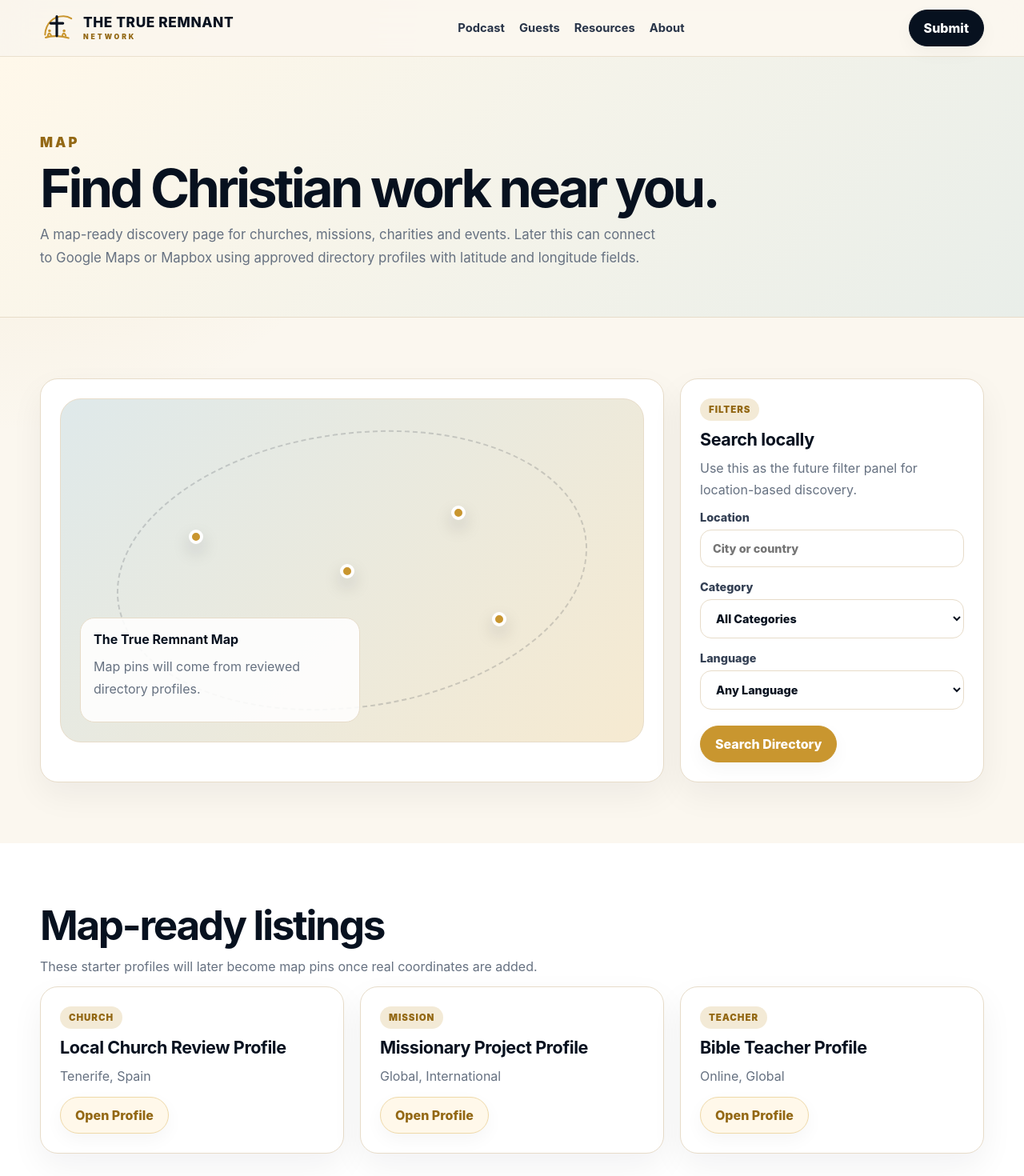
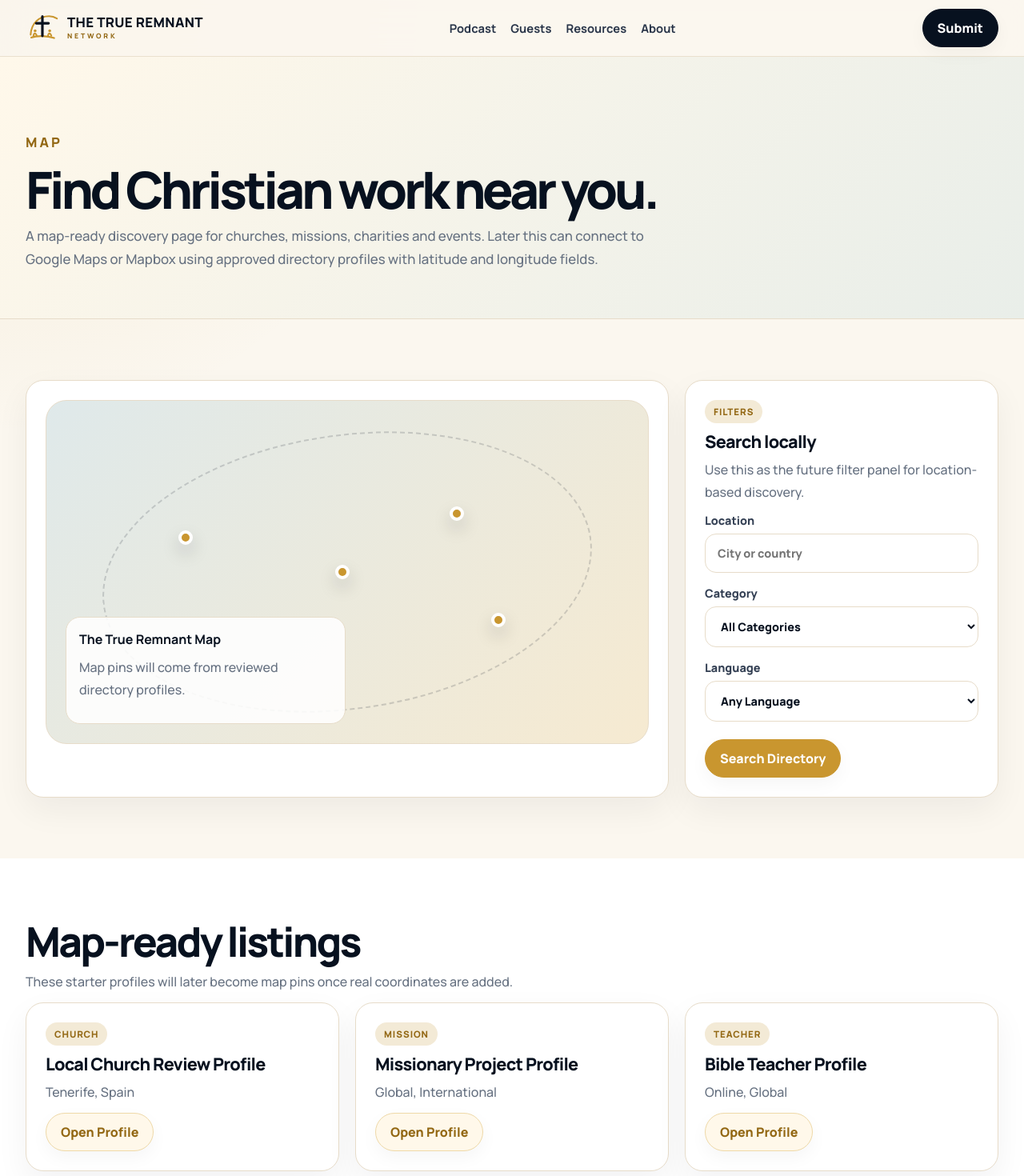
Before and after one commit to dakande85-bit/the-true-remnant-network, a Next.js app: page /map in a window 1280 px wide. Shown: the top 1470 px of the page at 80% size. Built offline with nearby package versions, Linux system fonts and the light colour scheme.

Commit message:
Improve font and header alignment

```diff
--- a/src/app/launch.css
+++ b/src/app/launch.css
@@ -1,30 +1,47 @@
+@import url("https://fonts.googleapis.com/css2?family=Manrope:wght@400;500;600;700;800&display=swap");
+
+body,
+button,
+input,
+textarea,
+select {
+  font-family: Manrope, Inter, ui-sans-serif, system-ui, -apple-system, BlinkMacSystemFont, "Segoe UI", sans-serif;
+}
+
 h1, h2, h3,
 .brand-wordmark strong {
-  font-family: Inter, ui-sans-serif, system-ui, -apple-system, BlinkMacSystemFont, "Segoe UI", sans-serif;
+  font-family: Manrope, Inter, ui-sans-serif, system-ui, -apple-system, BlinkMacSystemFont, "Segoe UI", sans-serif;
 }
 
 h1 {
-  font-size: clamp(2.6rem, 5.2vw, 5.2rem);
-  letter-spacing: -0.055em;
-  line-height: 0.96;
+  font-size: clamp(2.7rem, 5vw, 4.85rem);
+  font-weight: 800;
+  letter-spacing: -0.065em;
+  line-height: 1.02;
+  max-width: 860px;
 }
 
-h2 { letter-spacing: -0.045em; }
+h2 {
+  font-weight: 800;
+  letter-spacing: -0.055em;
+  line-height: 1.06;
+}
+
+h3 {
+  font-weight: 800;
+  letter-spacing: -0.035em;
+}
+
+p { font-weight: 500; }
+
+.container { width: min(1320px, calc(100% - 64px)); }
 
 .nav-inner { min-height: 70px; }
+.nav .brand-logo { gap: 10px; }
 .nav .brand-mark { width: 42px; height: 42px; }
-.nav .brand-wordmark strong { font-size: 1.08rem; }
-.nav .brand-wordmark small { font-size: 0.54rem; letter-spacing: 0.34em; }
-
-.hero-brand {
-  margin-bottom: 26px;
-  padding: 14px 16px;
-  display: inline-flex;
-  border: 1px solid rgba(201,150,47,0.22);
-  border-radius: 18px;
-  background: rgba(255,255,255,0.62);
-  box-shadow: 0 18px 42px rgba(7,17,31,0.06);
-}
+.nav .brand-wordmark strong { font-size: 1.05rem; letter-spacing: 0.02em; }
+.nav .brand-wordmark small { font-size: 0.54rem; letter-spacing: 0.32em; }
+.nav-links { font-weight: 800; }
 
 .clean-page-hero { background: linear-gradient(135deg, #fff8ea, #edf2ef); }
 .narrow-copy { max-width: 980px; }
@@ -33,6 +50,7 @@ h2 { letter-spacing: -0.045em; }
 .empty-state { max-width: 720px; margin: 0 auto; text-align: center; }
 
 @media (max-width: 760px) {
-  h1 { font-size: clamp(2.4rem, 13vw, 3.7rem); }
-  .hero-brand { margin-bottom: 18px; }
+  .container { width: min(100% - 28px, 1180px); }
+  h1 { font-size: clamp(2.35rem, 12vw, 3.55rem); }
+  .nav .brand-wordmark strong { font-size: 0.92rem; }
 }
```
